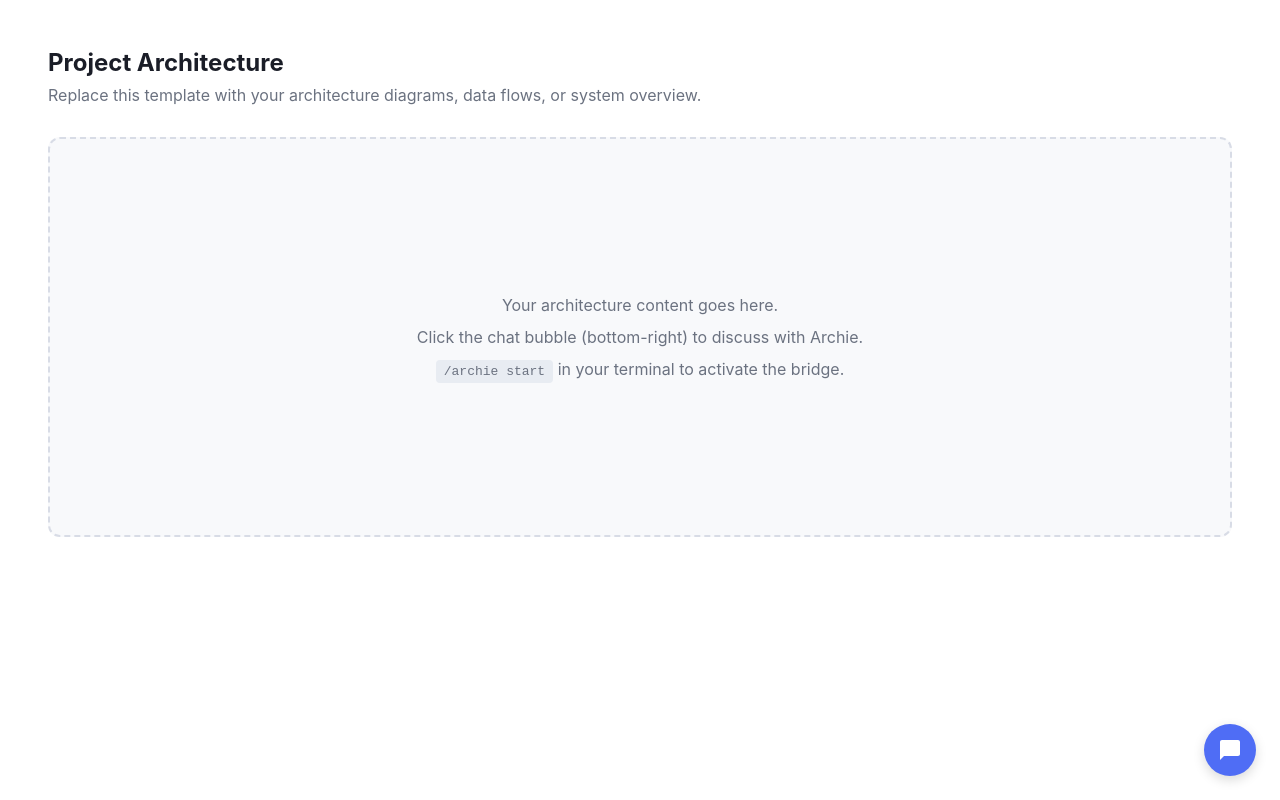
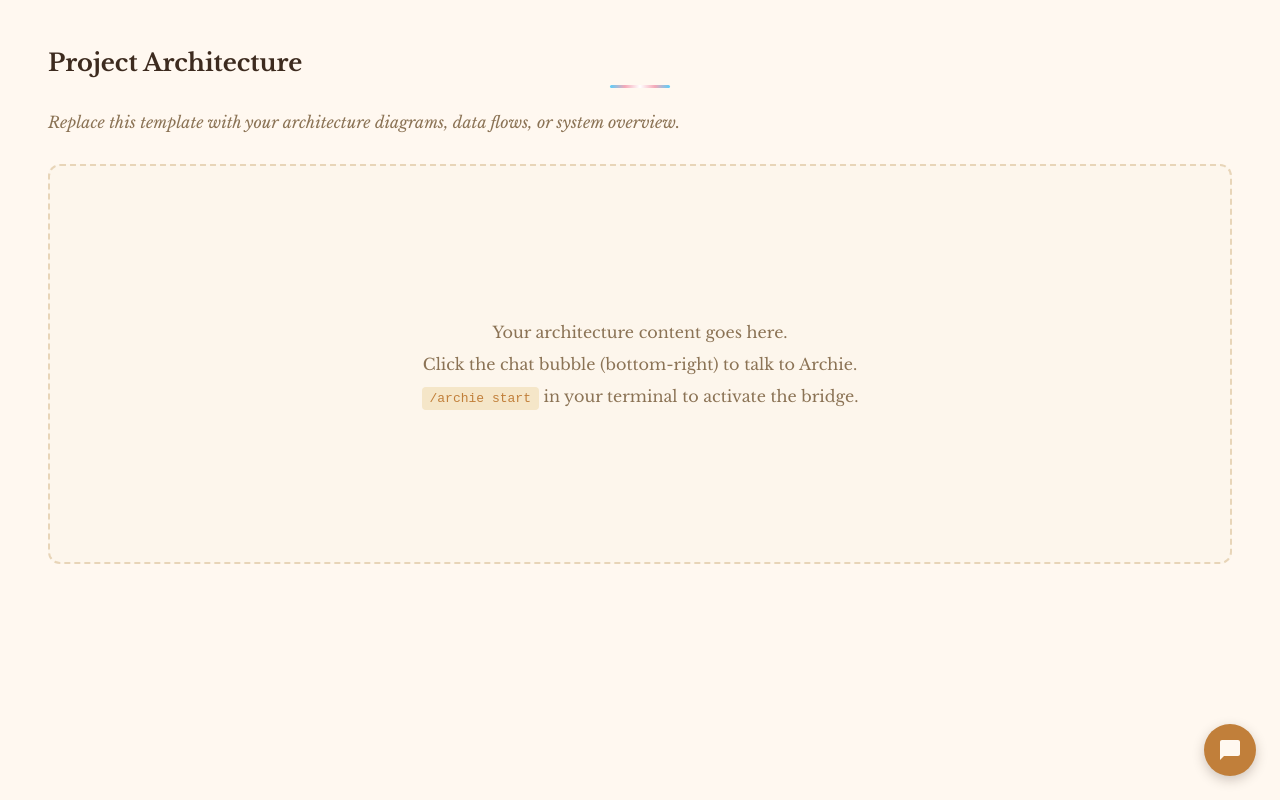
Before and after one commit to ashrocket/archie, a plain HTML site: page templates/arch-diagram.html in a window 1280 px wide. Drawn offline with nearby package versions, Linux system fonts and the light colour scheme; no server answers.

Commit message:
Rebrand arch-chat to Archie v2.0.0
Archie is a trans man architecture consultant with full character
identity, cozy nerd visual palette (warm browns, amber, cream with
trans pride accent colors), and Velma-inspired investigative personality.

- Rename plugin from arch-chat to archie everywhere
- Character-forward README introducing who Archie is
- Full personality and backstory in SKILL.md system prompt
- Cozy nerd widget palette: Libre Baskerville font, warm cream bg,
  honey amber buttons, trans pink top border, trans blue online dot
- Updated template with matching aesthetic and accent bar
- Version bump to 2.0.0

Co-Authored-By: @ashrocket collective

```diff
--- a/skills/archie/bridge/widget.js
+++ b/skills/archie/bridge/widget.js
@@ -1,8 +1,8 @@
 /**
- * Chat Bridge Widget — drop-in <script> for any HTML page.
+ * Archie Chat Widget — drop-in <script> for any HTML page.
  *
  * Usage:
- *   <script src="widget.js" data-port="3077" data-title="Chat"></script>
+ *   <script src="widget.js" data-port="3077" data-title="Archie"></script>
  *
  * Or inline:
  *   <script src="widget.js"></script>
@@ -10,45 +10,51 @@
  * Attributes:
  *   data-port     — bridge server port (default: 3077)
  *   data-position — "bottom-right" (default) or "bottom-left"
- *   data-title    — chat panel header (default: "Chat")
+ *   data-title    — chat panel header (default: "Archie")
  */
 (function () {
   const script = document.currentScript;
   const PORT = script?.getAttribute('data-port') || '3077';
   const POSITION = script?.getAttribute('data-position') || 'bottom-right';
-  const TITLE = script?.getAttribute('data-title') || 'Chat';
+  const TITLE = script?.getAttribute('data-title') || 'Archie';
   const BRIDGE = `http://localhost:${PORT}`;
 
   const CSS = `
+    @import url('https://fonts.googleapis.com/css2?family=Libre+Baskerville:ital,wght@0,400;0,700;1,400&display=swap');
     .cb-toggle{position:fixed;${POSITION === 'bottom-left' ? 'left' : 'right'}:24px;bottom:24px;
-      width:52px;height:52px;border-radius:50%;background:#4f6df5;border:none;cursor:pointer;
-      box-shadow:0 4px 12px rgba(0,0,0,.15);z-index:10000;display:flex;align-items:center;
+      width:52px;height:52px;border-radius:50%;background:#C17F3A;border:none;cursor:pointer;
+      box-shadow:0 4px 12px rgba(61,43,31,.25);z-index:10000;display:flex;align-items:center;
       justify-content:center;transition:transform .15s}
     .cb-toggle:hover{transform:scale(1.08)}
-    .cb-toggle svg{width:24px;height:24px;fill:#fff}
+    .cb-toggle svg{width:24px;height:24px;fill:#FFF8F0}
     .cb-panel{position:fixed;${POSITION === 'bottom-left' ? 'left' : 'right'}:24px;bottom:88px;
-      width:360px;max-height:480px;background:#fff;border:1px solid #d8dce6;border-radius:12px;
-      box-shadow:0 8px 32px rgba(0,0,0,.12);z-index:10000;display:none;flex-direction:column;
-      font-family:-apple-system,sans-serif;font-size:14px;color:#1a1d27}
+      width:360px;max-height:480px;background:#FFF8F0;border:1px solid #E8D5B8;border-radius:12px;
+      border-top:3px solid #F5A9B8;
+      box-shadow:0 8px 32px rgba(61,43,31,.15);z-index:10000;display:none;flex-direction:column;
+      font-family:'Libre Baskerville',Georgia,serif;font-size:14px;color:#3D2B1F}
     .cb-panel.open{display:flex}
-    .cb-header{padding:12px 16px;border-bottom:1px solid #e8ecf2;display:flex;align-items:center;gap:8px}
+    .cb-header{padding:12px 16px;border-bottom:1px solid #E8D5B8;display:flex;align-items:center;gap:8px;
+      background:#FDF6EC}
     .cb-dot{width:8px;height:8px;border-radius:50%;background:#d4d4d4}
-    .cb-dot.online{background:#10b981}
-    .cb-title{font-size:13px;font-weight:600}
-    .cb-status{font-size:11px;color:#6b7280;margin-left:auto}
-    .cb-msgs{flex:1;overflow-y:auto;padding:12px 16px;min-height:200px;max-height:340px}
+    .cb-dot.online{background:#5BCEFA}
+    .cb-title{font-size:13px;font-weight:700;color:#3D2B1F}
+    .cb-status{font-size:11px;color:#8B7355;margin-left:auto;font-style:italic}
+    .cb-msgs{flex:1;overflow-y:auto;padding:12px 16px;min-height:200px;max-height:340px;
+      background:#FFF8F0}
     .cb-msg{margin-bottom:10px;padding:8px 12px;border-radius:8px;max-width:85%;font-size:13px;
-      line-height:1.5;word-wrap:break-word}
-    .cb-msg.user{background:#4f6df5;color:#fff;margin-left:auto}
-    .cb-msg.assistant{background:#f1f3f7;color:#1a1d27}
-    .cb-dots{display:none;padding:4px 12px;font-size:12px;color:#6b7280}
+      line-height:1.6;word-wrap:break-word}
+    .cb-msg.user{background:#C17F3A;color:#FFF8F0;margin-left:auto;border-bottom-right-radius:2px}
+    .cb-msg.assistant{background:#F5E6C8;color:#3D2B1F;border-bottom-left-radius:2px}
+    .cb-dots{display:none;padding:4px 12px;font-size:12px;color:#8B7355;font-style:italic}
     .cb-dots.show{display:block}
-    .cb-input{display:flex;gap:8px;padding:12px 16px;border-top:1px solid #e8ecf2}
-    .cb-input textarea{flex:1;resize:none;border:1px solid #d8dce6;border-radius:8px;padding:8px 12px;
-      font-size:13px;font-family:inherit;outline:none}
-    .cb-input textarea:focus{border-color:#4f6df5}
-    .cb-input button{background:#4f6df5;border:none;border-radius:8px;padding:8px 12px;cursor:pointer}
-    .cb-input button svg{width:16px;height:16px;fill:#fff}
+    .cb-input{display:flex;gap:8px;padding:12px 16px;border-top:1px solid #E8D5B8;background:#FDF6EC}
+    .cb-input textarea{flex:1;resize:none;border:1px solid #E8D5B8;border-radius:8px;padding:8px 12px;
+      font-size:13px;font-family:inherit;outline:none;background:#FFF8F0;color:#3D2B1F}
+    .cb-input textarea:focus{border-color:#C17F3A;box-shadow:0 0 0 2px rgba(193,127,58,.15)}
+    .cb-input button{background:#C17F3A;border:none;border-radius:8px;padding:8px 12px;cursor:pointer;
+      transition:background .15s}
+    .cb-input button:hover{background:#A66A2E}
+    .cb-input button svg{width:16px;height:16px;fill:#FFF8F0}
   `;
 
   const style = document.createElement('style');
@@ -57,7 +63,7 @@
 
   const container = document.createElement('div');
   container.innerHTML = `
-    <button class="cb-toggle" title="Chat with Claude">
+    <button class="cb-toggle" title="Chat with Archie">
       <svg viewBox="0 0 24 24"><path d="M20 2H4c-1.1 0-2 .9-2 2v18l4-4h14c1.1 0 2-.9 2-2V4c0-1.1-.9-2-2-2z"/></svg>
     </button>
     <div class="cb-panel" id="cbPanel">
@@ -67,11 +73,11 @@
         <span class="cb-status" id="cbStatus">checking...</span>
       </div>
       <div class="cb-msgs" id="cbMsgs">
-        <div class="cb-msg assistant">This chat connects to the Claude session in your terminal via a local bridge server.</div>
+        <div class="cb-msg assistant">Hey. I'm Archie. I'm connected to the Claude session in your terminal — ask me anything about the architecture.</div>
       </div>
-      <div class="cb-dots" id="cbDots">thinking...</div>
+      <div class="cb-dots" id="cbDots">let me dig into that...</div>
       <div class="cb-input">
-        <textarea id="cbInput" rows="1" placeholder="Type a message..."
+        <textarea id="cbInput" rows="1" placeholder="Ask Archie..."
           onkeydown="if(event.key==='Enter'&&!event.shiftKey){event.preventDefault();window._cbSend()}"></textarea>
         <button onclick="window._cbSend()">
           <svg viewBox="0 0 24 24"><path d="M2.01 21L23 12 2.01 3 2 10l15 2-15 2z"/></svg>
@@ -93,7 +99,7 @@
   fetch(BRIDGE + '/health').then(r => {
     if (r.ok) { dot.classList.add('online'); status.textContent = 'connected'; }
     else { status.textContent = 'bridge offline'; }
-  }).catch(() => { status.textContent = `offline — run bridge on port ${PORT}`; });
+  }).catch(() => { status.textContent = `offline \u2014 run bridge on port ${PORT}`; });
 
   function addMsg(text, role) {
     const div = document.createElement('div');
@@ -116,7 +122,7 @@
       });
       pollForResponse();
     } catch (e) {
-      addMsg(`Bridge not reachable. Run: node <plugin>/lib/chat-bridge/server.js`, 'assistant');
+      addMsg('Bridge not reachable. Run /archie start in your terminal.', 'assistant');
     }
   };
 
--- a/templates/arch-diagram.html
+++ b/templates/arch-diagram.html
@@ -4,24 +4,29 @@
 <meta charset="UTF-8">
 <meta name="viewport" content="width=device-width, initial-scale=1.0">
 <title>Architecture — Archie</title>
+<link href="https://fonts.googleapis.com/css2?family=Libre+Baskerville:ital,wght@0,400;0,700;1,400&display=swap" rel="stylesheet">
 <style>
   * { margin: 0; padding: 0; box-sizing: border-box; }
-  body { font-family: -apple-system, sans-serif; background: #fff; color: #1a1d27; padding: 48px; }
-  h1 { font-size: 24px; margin-bottom: 8px; }
-  .subtitle { color: #6b7280; margin-bottom: 32px; }
-  .placeholder { background: #f8f9fb; border: 2px dashed #d8dce6; border-radius: 12px;
-    padding: 48px; text-align: center; color: #6b7280; min-height: 400px;
+  body { font-family: 'Libre Baskerville', Georgia, serif; background: #FFF8F0; color: #3D2B1F; padding: 48px; }
+  h1 { font-size: 24px; margin-bottom: 8px; color: #3D2B1F; }
+  .subtitle { color: #8B7355; margin-bottom: 32px; font-style: italic; }
+  .placeholder { background: #FDF6EC; border: 2px dashed #E8D5B8; border-radius: 12px;
+    padding: 48px; text-align: center; color: #8B7355; min-height: 400px;
     display: flex; align-items: center; justify-content: center; flex-direction: column; gap: 12px; }
-  .placeholder code { background: #e8ecf2; padding: 4px 8px; border-radius: 4px; font-size: 13px; }
+  .placeholder code { background: #F5E6C8; padding: 4px 8px; border-radius: 4px; font-size: 13px;
+    font-family: 'SF Mono', 'Fira Code', monospace; color: #C17F3A; }
+  .accent-bar { width: 60px; height: 3px; margin: 0 auto 24px;
+    background: linear-gradient(90deg, #5BCEFA, #F5A9B8, #FFF, #F5A9B8, #5BCEFA); border-radius: 2px; }
 </style>
 </head>
 <body>
   <h1>Project Architecture</h1>
+  <div class="accent-bar"></div>
   <p class="subtitle">Replace this template with your architecture diagrams, data flows, or system overview.</p>
 
   <div class="placeholder">
     <p>Your architecture content goes here.</p>
-    <p>Click the chat bubble (bottom-right) to discuss with Archie.</p>
+    <p>Click the chat bubble (bottom-right) to talk to Archie.</p>
     <p><code>/archie start</code> in your terminal to activate the bridge.</p>
   </div>
 
```
Also changed, not shown: commands/archie.md (+1 -1 lines), docs/plans/2026-03-05-archie-rebrand-implementation.md (added, +74 -0 lines), skills/archie/SKILL.md (+16 -8 lines), .claude-plugin/marketplace.json (added), .claude-plugin/plugin.json, README.md.
